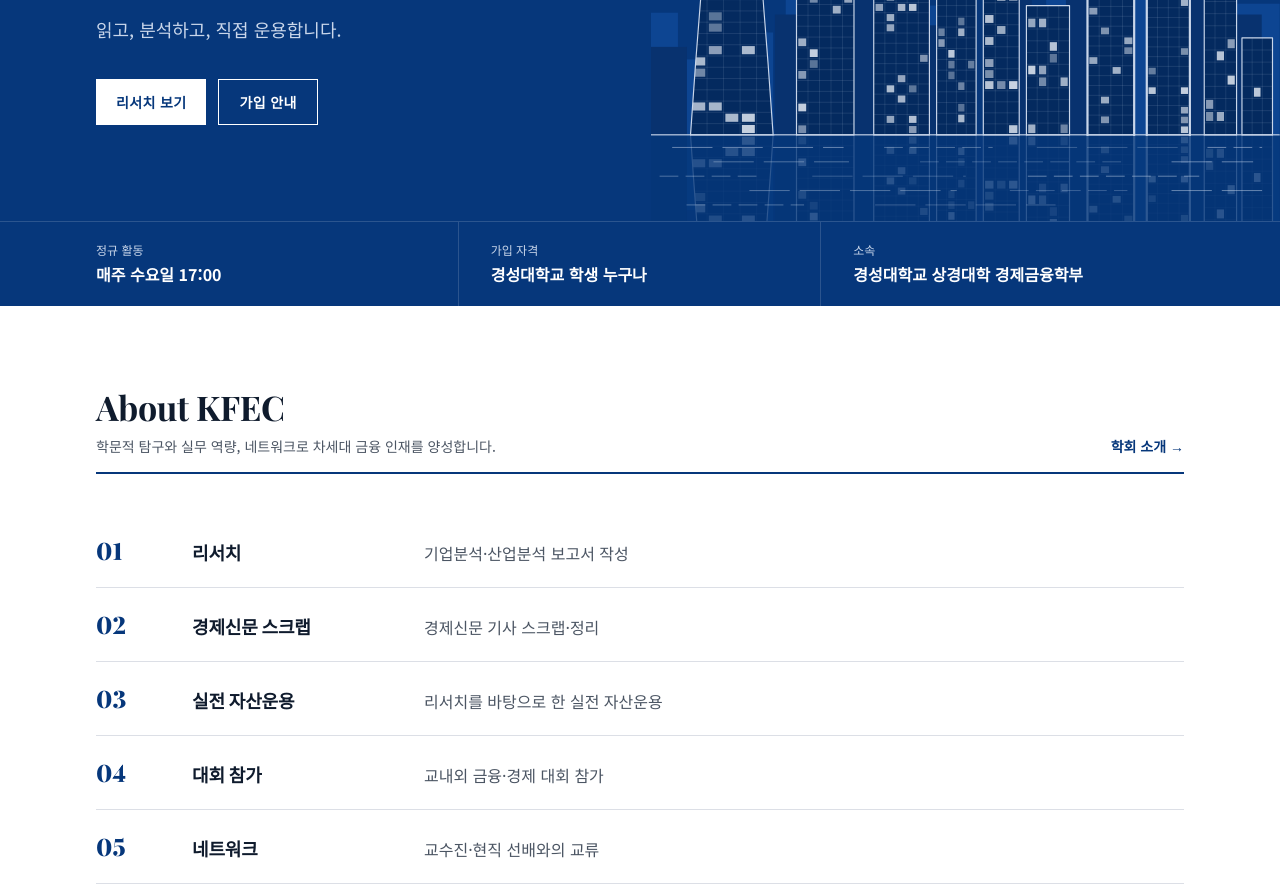
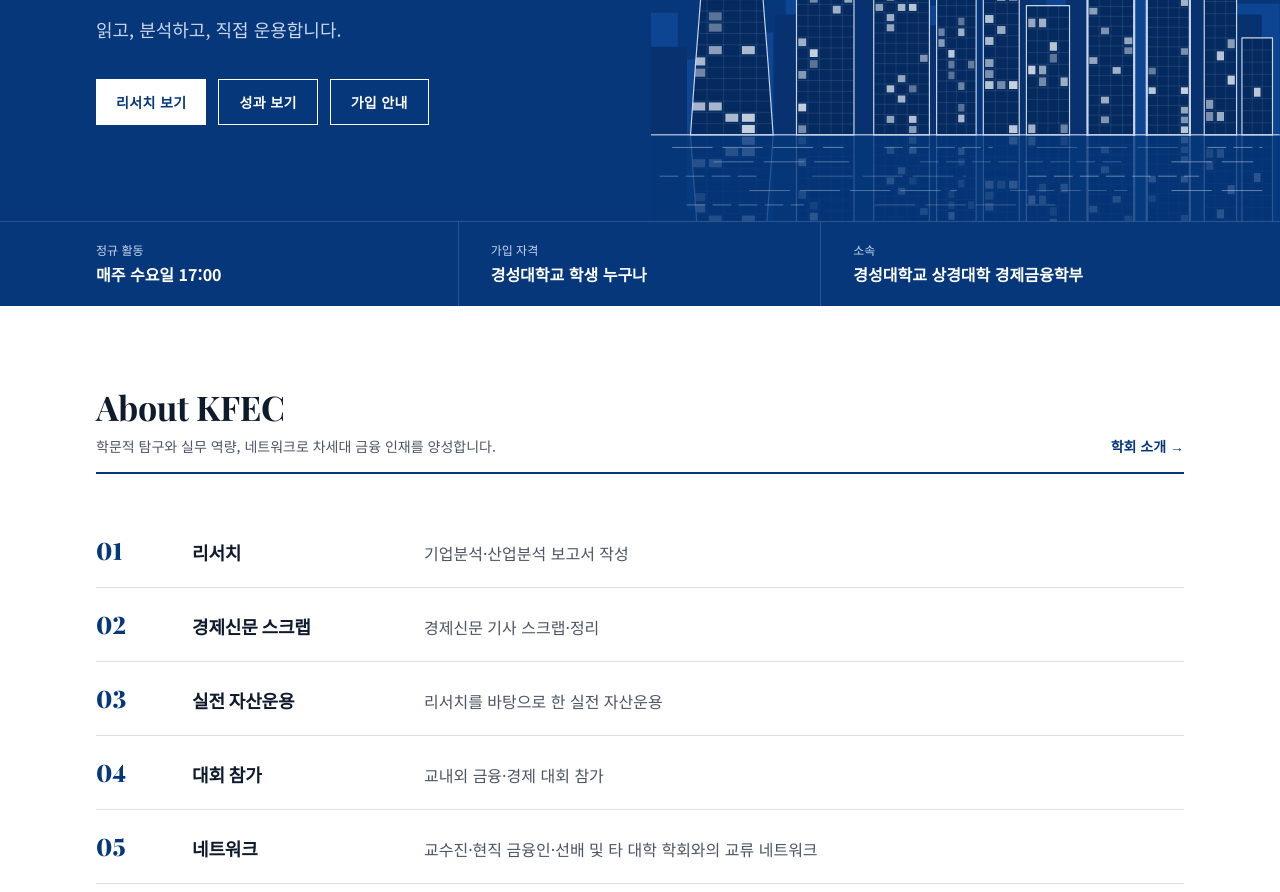
Before and after one commit to kfec-official/kfec-website, an Astro site: page / in a window 1280 px wide. Shown: the part 520-1412 px from the top of the page. Built offline with nearby package versions, Linux system fonts and the light colour scheme; Astro itself is replaced by a stand-in of ours.

Commit message:
첫 화면에 성과 보기 버튼 추가, 네트워크 활동 설명 보완
Co-Authored-By: Claude Opus 5.5 <noreply@anthropic.com>
Claude-Session: https://claude.ai/code/session_016a78MQoweLC7afTFbeRyBJ

```diff
--- a/src/data/activities.json
+++ b/src/data/activities.json
@@ -17,6 +17,6 @@
   },
   {
     "title": "네트워크",
-    "desc": "교수진·현직 선배와의 교류"
+    "desc": "교수진·현직 금융인·선배 및 타 대학 학회와의 교류 네트워크"
   }
 ]
--- a/src/pages/index.astro
+++ b/src/pages/index.astro
@@ -32,9 +32,10 @@ const latestAchievements = getAchievementsByYear().slice(0, 1);
           Read. Analyze.<br />Invest.
         </h1>
         <p class="mt-6 text-base text-on-navy sm:text-lg">읽고, 분석하고, 직접 운용합니다.</p>
-        <div class="mt-9 flex flex-wrap gap-3">
-          <a href={url('/research')} class="btn-light">리서치 보기</a>
-          <a href={url('/join')} class="btn-outline-light">가입 안내</a>
+        <div class="mt-9 grid grid-cols-3 gap-2 sm:flex sm:flex-wrap sm:gap-3">
+          <a href={url('/research')} class="btn-light px-2 whitespace-nowrap sm:px-5">리서치 보기</a>
+          <a href={url('/awards')} class="btn-outline-light px-2 whitespace-nowrap sm:px-5">성과 보기</a>
+          <a href={url('/join')} class="btn-outline-light px-2 whitespace-nowrap sm:px-5">가입 안내</a>
         </div>
       </div>
 
```
